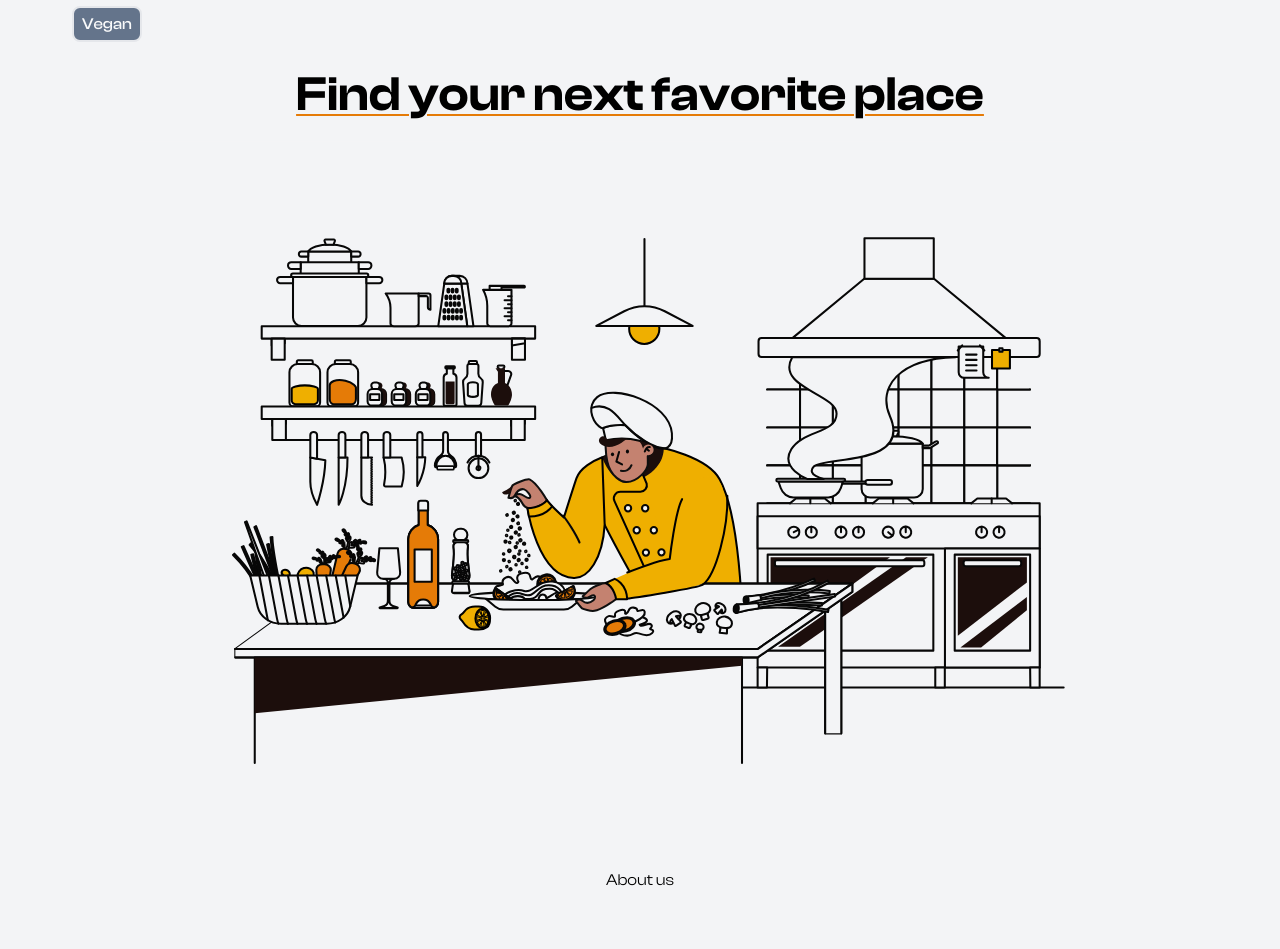
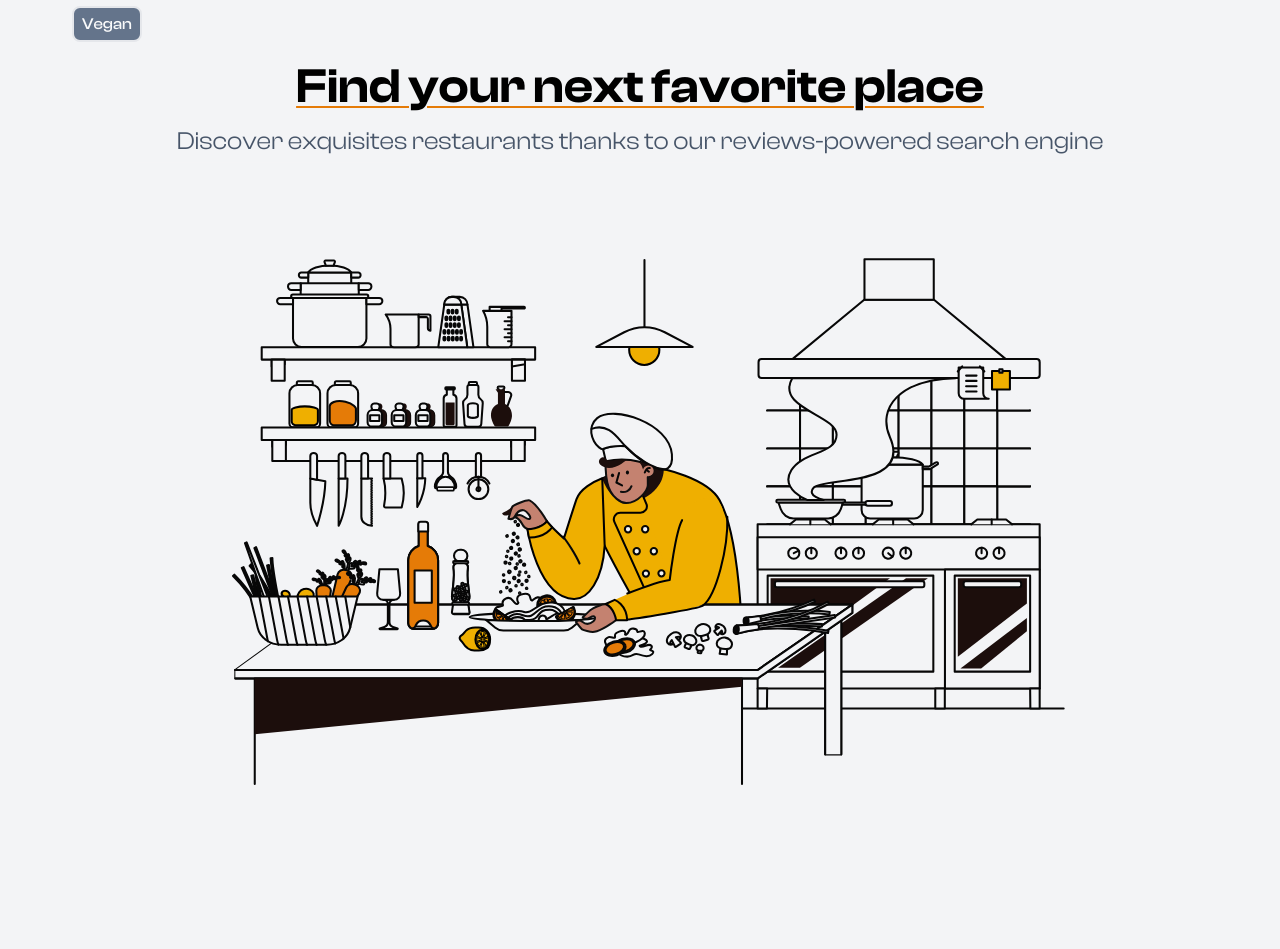
Before and after one commit to duranbe/restaurants-reviews, a React (Create React App) app in the folder frontend/: page / in a window 1280 px wide. Shown: the part 123-1072 px from the top of the page. Before the commit the page ends 1015 px from the top, so only its background shows below. Built offline with nearby package versions, Linux system fonts and the light colour scheme; a web font is replaced by a local one.

Commit message:
update front details

```diff
--- a/frontend/src/App.css
+++ b/frontend/src/App.css
@@ -5,7 +5,7 @@ nav{
 }
 
 .animate-bounce-slow{
-  animation: bounce-slow 2s infinite;
+  animation: bounce-slow 1.5s infinite;
 
 }
 
--- a/frontend/src/App.js
+++ b/frontend/src/App.js
@@ -118,10 +118,15 @@ function App() {
         <div className='flex flex-col justify-center items-center'>
 
 
-          <div className='text-black font-clash-semibold text-5xl mx-8 my-2 underline underline-offset-4 decoration-tangerine decoration-2' >
+          <div className='text-black font-clash-semibold text-5xl mx-8 underline underline-offset-4 decoration-tangerine decoration-2' >
             <div>Find your next favorite place </div>
 
           </div>
+          <div className='text-slate-600 font-clash-regular text-2xl mx-8' >
+            <div>Discover exquisites restaurants thanks to our reviews-powered search engine</div>
+
+          </div>
+
           <img className='max-w-5xl h-auto' src="./svg/DrawKit-cooking-kitchen-food-vector-illustrations-03.svg" alt="kitchen img"></img>
 
 
@@ -143,7 +148,7 @@ function App() {
         </div>
 
       </div>
-      <footer className='font-clash-regular text-center'>
+      <footer className='font-clash-extralight font-bold text-center mt-16'>
         About us
       </footer>
     </div>
```
